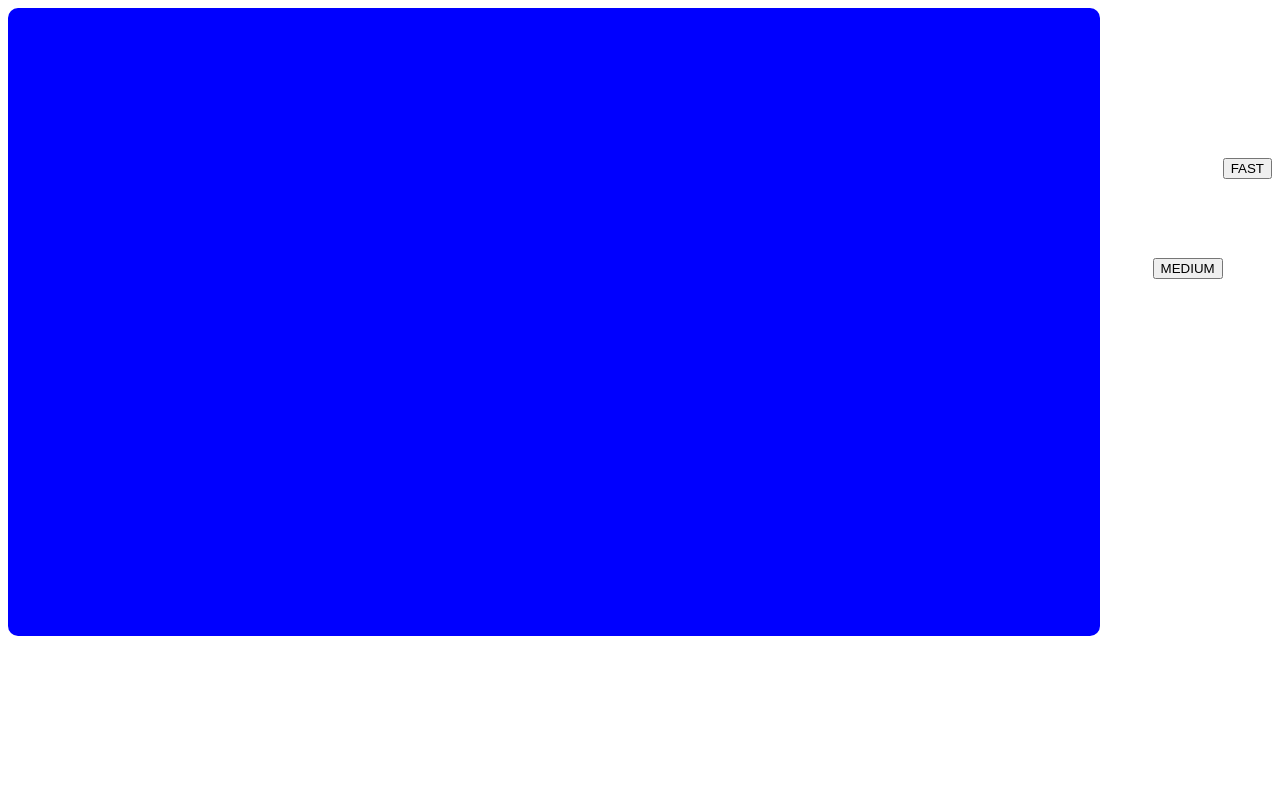
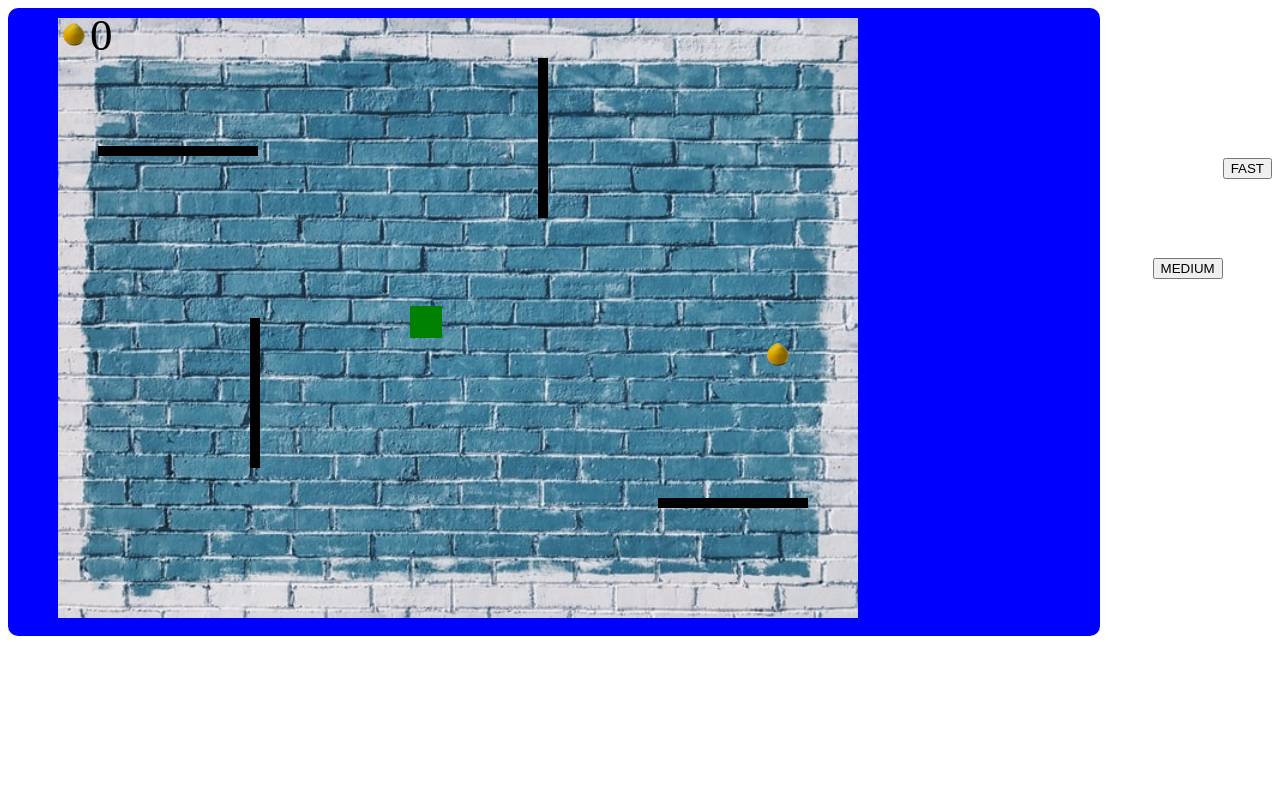
Before and after one commit to shobhit2020/Assignment2, a plain HTML site: page index.html in a window 1280 px wide. Shown: the top 800 px of the page. Drawn offline with Linux system fonts and the light colour scheme.

Commit message:
Update index.html

```diff
--- a/index.html
+++ b/index.html
@@ -41,5 +41,5 @@
 			<button>SLOW</button>
 		</div>
 	</body>
-	<script src="snake.js"></script>
+	<script src="snake1.js"></script>
 </html>
```
